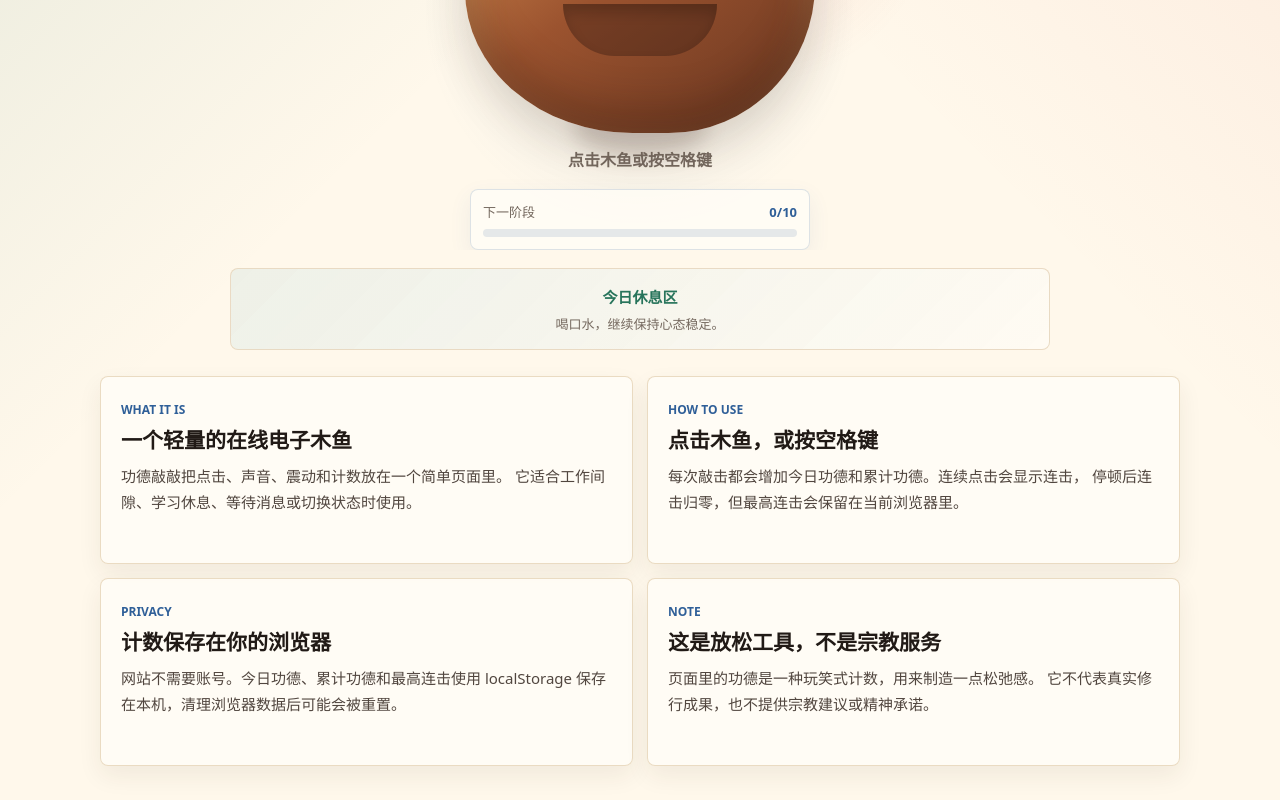
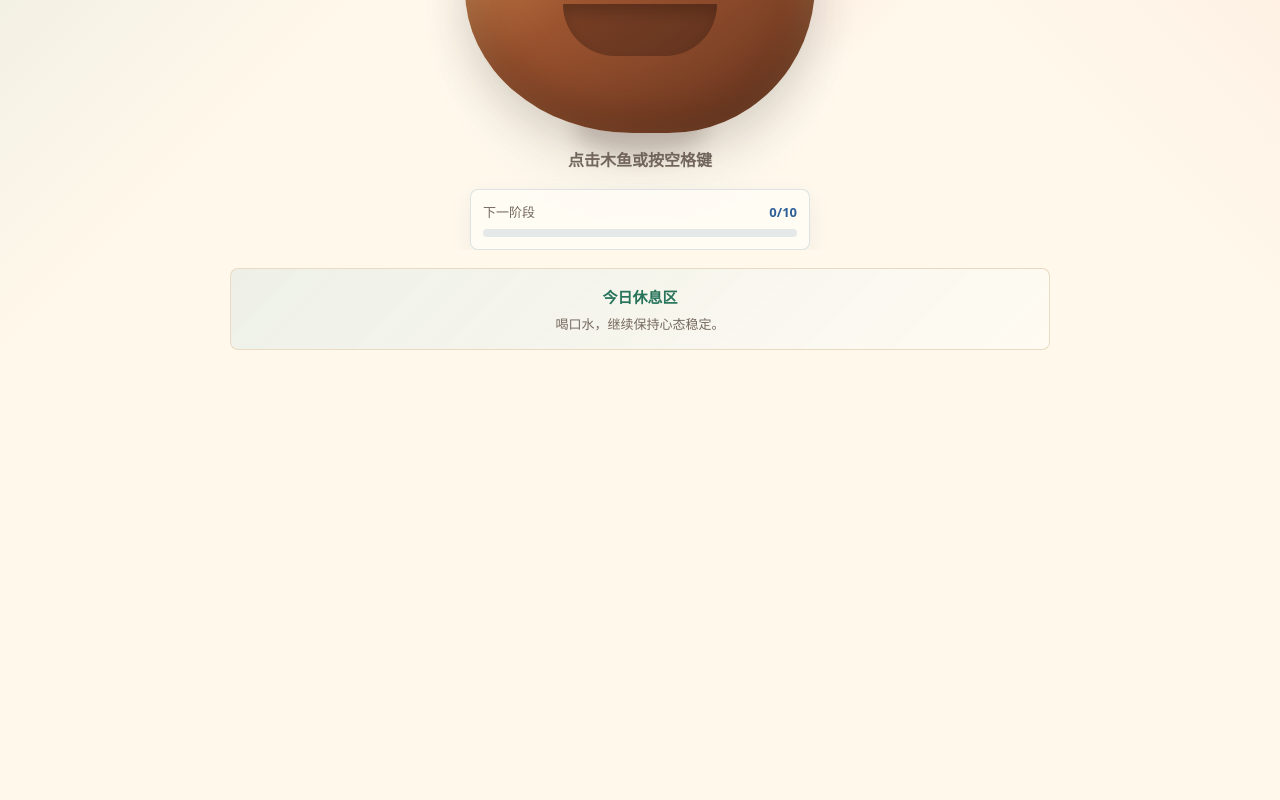
Before and after one commit to woneway/gongde-clicker, a Next.js app: page / in a window 1280 px wide. Shown: the part 430-1230 px from the top of the page. After the commit the page ends 814 px from the top, so only its background shows below. Built offline with nearby package versions, Linux system fonts and the light colour scheme.

Commit message:
Keep homepage focused on clicker

```diff
--- a/app/globals.css
+++ b/app/globals.css
@@ -396,45 +396,6 @@ button {
   font-weight: 900;
 }
 
-.home-content {
-  display: grid;
-  grid-template-columns: repeat(2, minmax(0, 1fr));
-  gap: 14px;
-  padding-top: 8px;
-  user-select: text;
-}
-
-.home-content article {
-  min-height: 188px;
-  padding: 20px;
-  border: 1px solid rgba(232, 215, 189, 0.9);
-  border-radius: 8px;
-  background: rgba(255, 253, 247, 0.84);
-  box-shadow: 0 10px 24px rgba(62, 39, 22, 0.07);
-}
-
-.home-content span {
-  display: inline-flex;
-  margin-bottom: 10px;
-  color: var(--blue);
-  font-size: 12px;
-  font-weight: 900;
-  text-transform: uppercase;
-}
-
-.home-content h2 {
-  margin: 0 0 10px;
-  font-size: 21px;
-  line-height: 1.22;
-}
-
-.home-content p {
-  margin: 0;
-  color: #51463f;
-  font-size: 15px;
-  line-height: 1.7;
-}
-
 @media (hover: hover) and (pointer: fine) {
   .wooden-fish:focus-visible {
     outline: 4px solid rgba(39, 116, 91, 0.42);
@@ -640,15 +601,6 @@ button {
     padding: 22px;
   }
 
-  .home-content {
-    grid-template-columns: 1fr;
-  }
-
-  .home-content article {
-    min-height: auto;
-    padding: 18px;
-  }
-
   .step-item {
     grid-template-columns: 1fr;
   }
--- a/components/gongde-clicker.jsx
+++ b/components/gongde-clicker.jsx
@@ -302,41 +302,6 @@ export function GongdeClicker() {
         <span>今日休息区</span>
         <small>喝口水，继续保持心态稳定。</small>
       </aside>
-
-      <section className="home-content" aria-label="功德敲敲说明">
-        <article>
-          <span>What it is</span>
-          <h2>一个轻量的在线电子木鱼</h2>
-          <p>
-            功德敲敲把点击、声音、震动和计数放在一个简单页面里。
-            它适合工作间隙、学习休息、等待消息或切换状态时使用。
-          </p>
-        </article>
-        <article>
-          <span>How to use</span>
-          <h2>点击木鱼，或按空格键</h2>
-          <p>
-            每次敲击都会增加今日功德和累计功德。连续点击会显示连击，
-            停顿后连击归零，但最高连击会保留在当前浏览器里。
-          </p>
-        </article>
-        <article>
-          <span>Privacy</span>
-          <h2>计数保存在你的浏览器</h2>
-          <p>
-            网站不需要账号。今日功德、累计功德和最高连击使用 localStorage
-            保存在本机，清理浏览器数据后可能会被重置。
-          </p>
-        </article>
-        <article>
-          <span>Note</span>
-          <h2>这是放松工具，不是宗教服务</h2>
-          <p>
-            页面里的功德是一种玩笑式计数，用来制造一点松弛感。
-            它不代表真实修行成果，也不提供宗教建议或精神承诺。
-          </p>
-        </article>
-      </section>
     </main>
   );
 }
```
Also changed, not shown: 1 other file (tests, documents, lock files or other folders).
